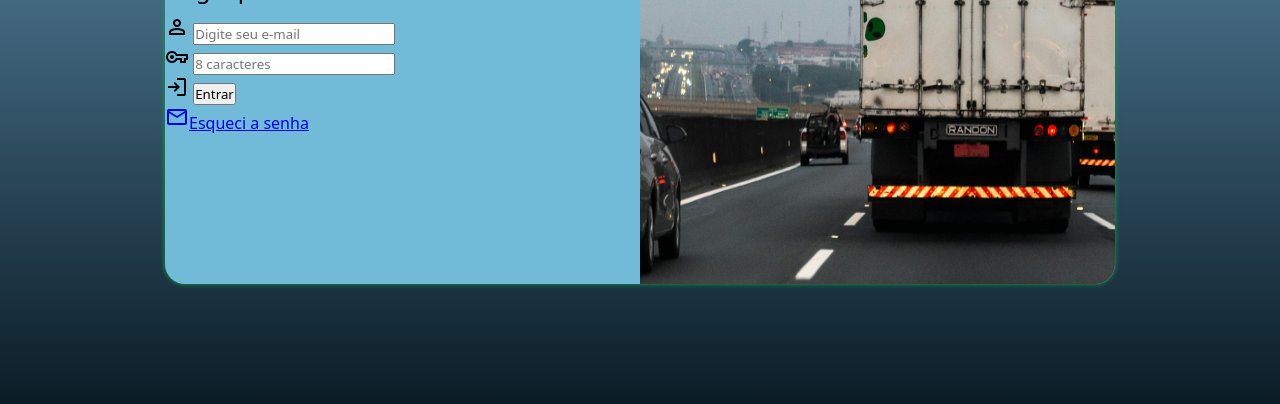
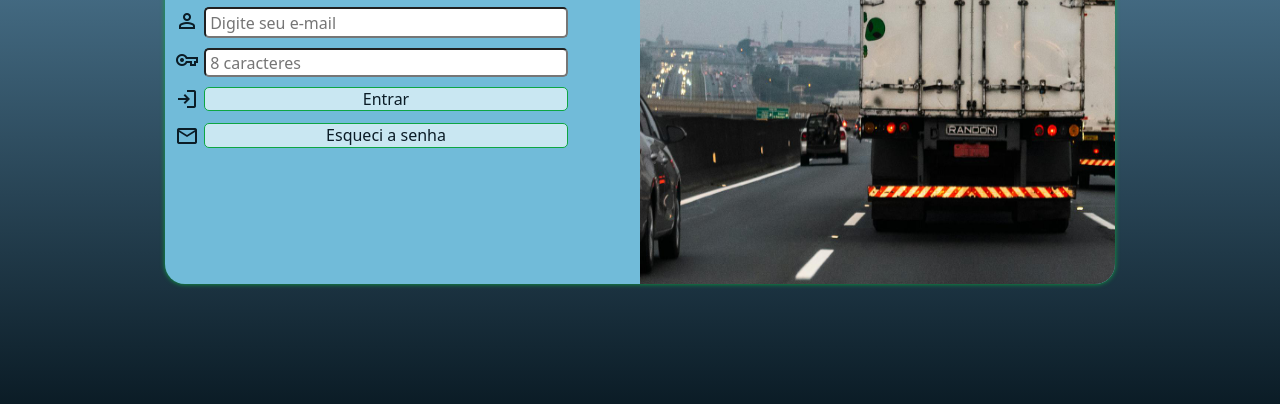
Before and after one commit to Mixas75/Projeto-Login, a plain HTML site: page index.html in a window 1280 px wide. Shown: the part 396-800 px from the top of the page. Drawn offline with nearby package versions, Linux system fonts and the light colour scheme.

Commit message:
Formatação final

```diff
--- a/estilos/media-query.css
+++ b/estilos/media-query.css
@@ -56,3 +56,4 @@
         div.login > p {
             font-size: 1.5rem;
 }
+}
--- a/estilos/style.css
+++ b/estilos/style.css
@@ -8,7 +8,7 @@
 #0DA643 #AAB7BF
 */
 :root {
-  --cor1: #0B1C26;
+  --cor1: #0b1c26;
   --cor2: #79b4d9;
   --cor3: #71bbd9;
   --cor4: #c9e7f2;
@@ -42,28 +42,103 @@ section#login {
   overflow: hidden;
   top: 50%;
   left: 50%;
+  box-shadow: 0px 0px 5px var(--cor5);
   transform: translate(-50%, -50%);
-  box-shadow: 0px 0px 5px var(--cor5);
   transition: width 0.2s, heght 0.2s;
   transition-timing-function: ease;
 }
 div.foto {
   display: block;
   height: 350px;
-  background: url(../imagens/pexels-polizelj-5668906.jpg)
-    no-repeat;
+  background: url(../imagens/pexels-polizelj-5668906.jpg) no-repeat;
   background-size: 100% 90%;
   object-fit: cover;
 }
 div.login {
   display: block;
-
 }
 div.login > h1 {
-text-align: center;
-padding-bottom: 10px;
+  text-align: center;
+  padding-bottom: 10px;
 }
 div.login > p {
-    text-align: justify;
-    padding: 0 10px 10px;
+  text-align: justify;
+  padding: 0 10px 10px;
 }
+.campo1,
+.campo2 {
+  display: flex;
+  width: 100%;
+}
+form > div.campo1 > input[type="email"] {
+  font-size: 1rem;
+  width: 80%;
+  border-radius: 5px;
+  margin: 0 5px;
+}
+form > div.campo2 > input[type="password"] {
+  font-size: 1rem;
+  width: 80%;
+  border-radius: 5px;
+  margin: 10px 0 0 5px;
+}
+div.campo1 > label > span {
+  padding-top: 2px;
+}
+div.campo2 > label > span {
+  padding-top: 10px;
+}
+.entrar {
+  display: flex;
+  width: 100%;
+}
+
+form {
+  display: block;
+  width: 100%;
+  box-sizing: border-box;
+  padding: 10px;
+}
+form > div.entrar {
+  margin-top: 10px;
+}
+form > div.entrar > input[type="submit"] {
+  font-size: 1rem;
+  width: 80%;
+  background-color: var(--cor4);
+  border-radius: 5px;
+  border: solid 1px var(--cor5);
+  color: var(--cor1);
+  margin: 0 5px;
+}
+form > div.entrar > input[type="submit"]:hover {
+  background-color: var(--cor1);
+  color: var(--cor4);
+}
+.esqueci {
+  display: flex;
+  margin-top: 6px;
+  height: 25px;
+}
+form > div.esqueci > a.esqueci {
+  display: block;
+  font-size: 1rem;
+  width: 80%;
+  border-radius: 5px;
+  border: solid 1px var(--cor5);
+  background-color: var(--cor4);
+  color: var(--cor1);
+  margin-left: 5px;
+  text-align: center;
+  text-decoration: none;
+}
+form > div.esqueci > a.esqueci:hover {
+  background-color: var(--cor1);
+  color: var(--cor4);
+}
+div.esqueci > span {
+  padding-top: 7px;
+}
+span {
+  color: var(--cor1);
+}
--- a/index.html
+++ b/index.html
@@ -21,28 +21,28 @@
             Seja bem-vinda(o) novamente! Faça seu login para acessar o sistema.
           </p>
           <form action="login.php" method="post" autocomplete="on">
-            <div class="campo">
+            <div class="campo1">
               <label for="iuser"
                 ><span class="material-symbols-outlined"> person </span></label
               >
               <input
                 id="iuser"
-                type="text"
+                type="email"
                 name="usuario"
-                placeholder="Digite seu e-mail"
+                placeholder=" Digite seu e-mail"
                 required
                 autocomplete="email"
               />
             </div>
-            <div class="campo">
-              <label for="isenha"><span class="material-symbols-outlined">
-                vpn_key
-                </span></label>
+            <div class="campo2">
+              <label for="isenha"
+                ><span class="material-symbols-outlined"> vpn_key </span></label
+              >
               <input
                 id="isenha"
                 type="password"
                 name="senha"
-                placeholder="8 caracteres"
+                placeholder=" 8 caracteres"
                 required
                 autocomplete="current-password"
                 size="20"
@@ -51,14 +51,13 @@
               />
             </div>
             <div class="entrar">
-                <span class="material-symbols-outlined">
-                    login
-                    </span>
-                <input type="submit" value="Entrar" />
+              <span class="material-symbols-outlined"> login </span>
+              <input type="submit" value="Entrar" />
             </div>
-            <a href="esqueci.html"><span class="material-symbols-outlined">
-                mail
-                </span>Esqueci a senha</a>
+            <div class="esqueci">
+              <span class="material-symbols-outlined"> mail </span>
+              <a href="esqueci.html" class="esqueci">Esqueci a senha</a>
+            </div>
           </form>
         </div>
       </section>
```
